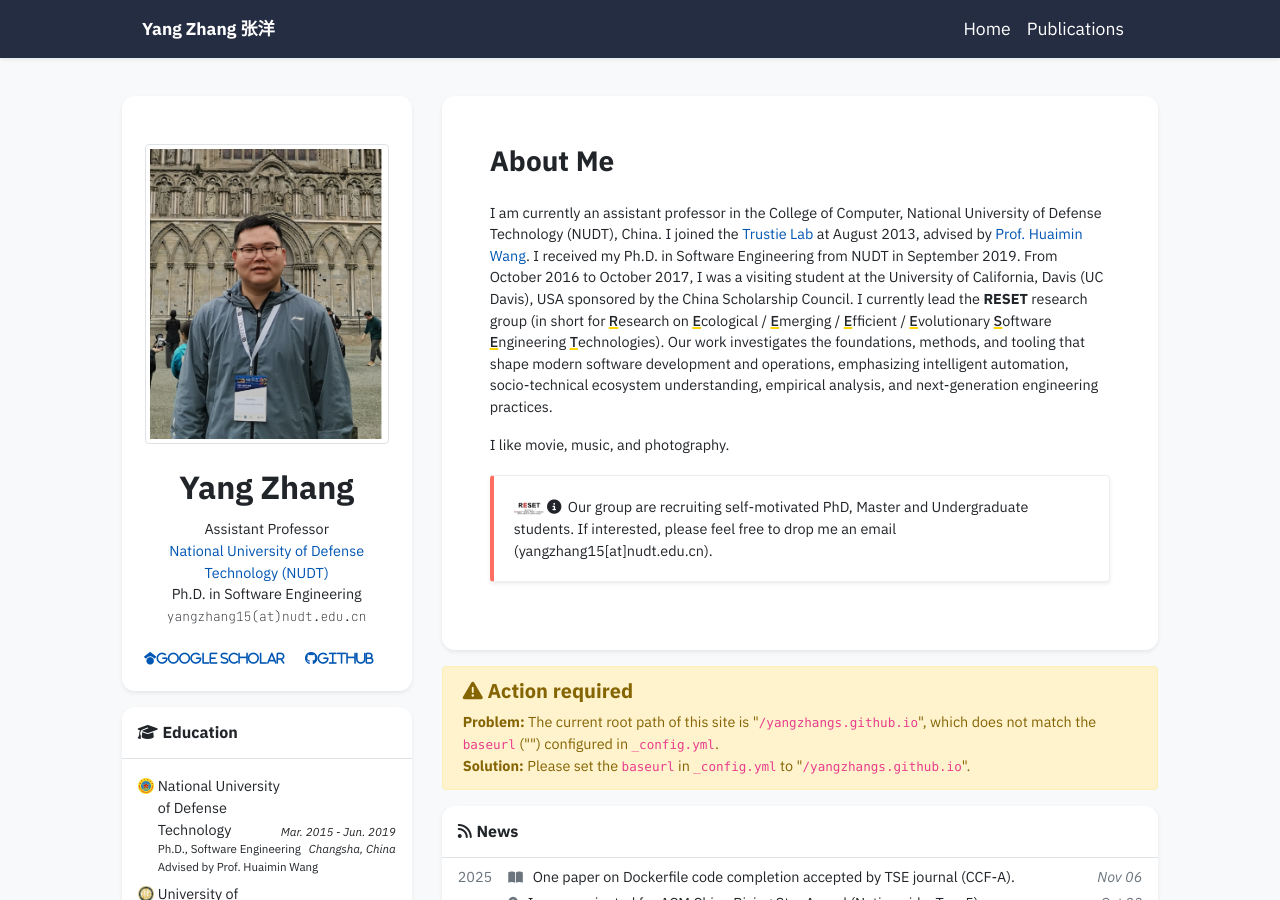
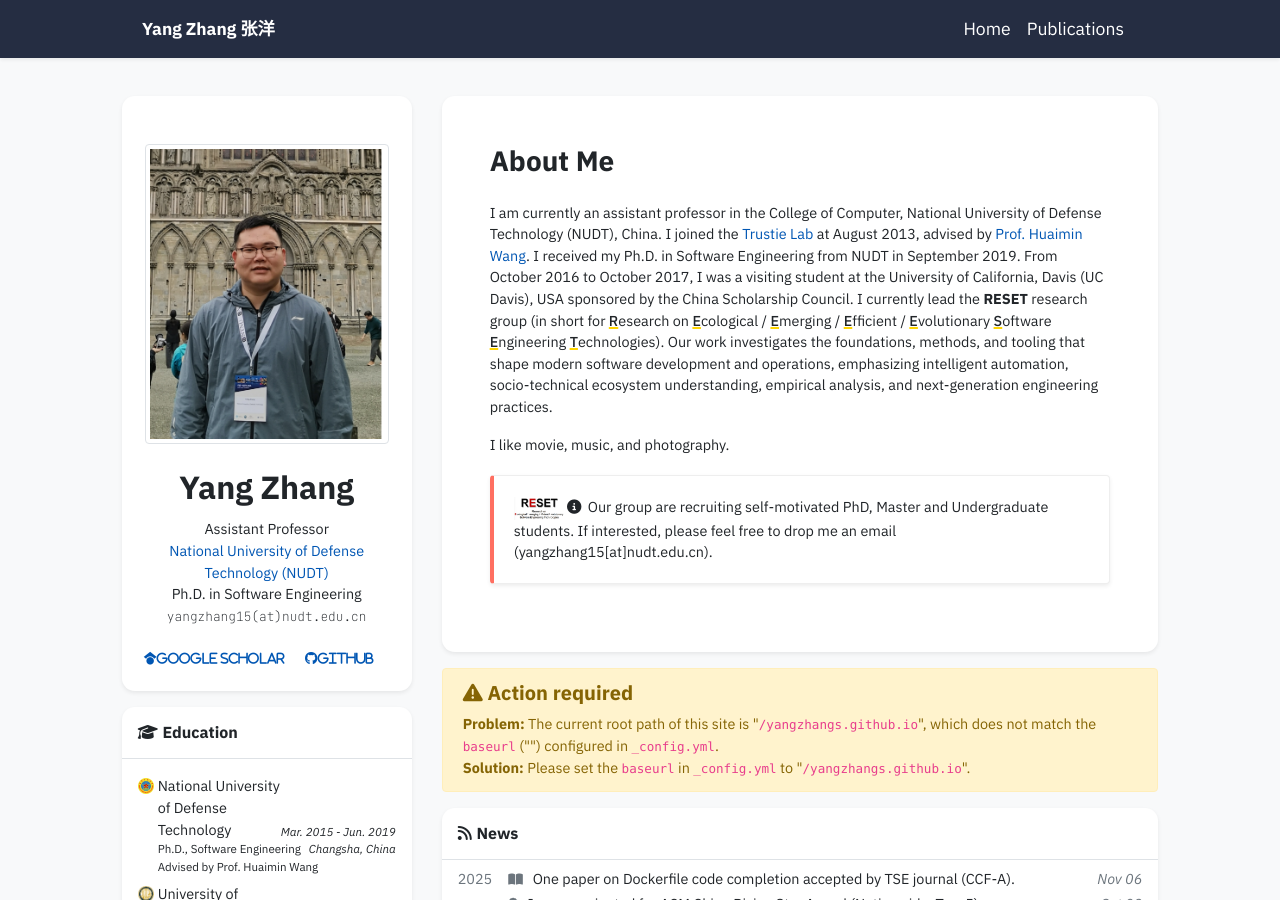
Before and after one commit to yangzhangs/yangzhangs.github.io, a Jekyll site: the page built from index.html, in a window 1280 px wide and 900 px high. Built offline with Jekyll 4.4.1, drawn with Linux system fonts in a browser that asks for light colours; nearby versions of some CDN libraries; some web fonts are replaced; a style sheet for code colours, icons or effects is not loaded.

Commit message:
Increase logo image width from 30 to 50

```diff
--- a/_data/profile.yml
+++ b/_data/profile.yml
@@ -40,7 +40,7 @@ short_bio: >-
   <div class="bd-callout bd-callout-info bg-white shadow-sm">
   <img src="/assets/images/logo.png"
      alt="RESET Logo"
-     width="30">
+     width="50">
     <i class="fas fa-info-circle" style="margin-right: 0.2em;"></i>
     Our group are recruiting self-motivated PhD, Master and Undergraduate students. If interested, please feel free to drop me an email (yangzhang15[at]nudt.edu.cn).
   </div>
```
